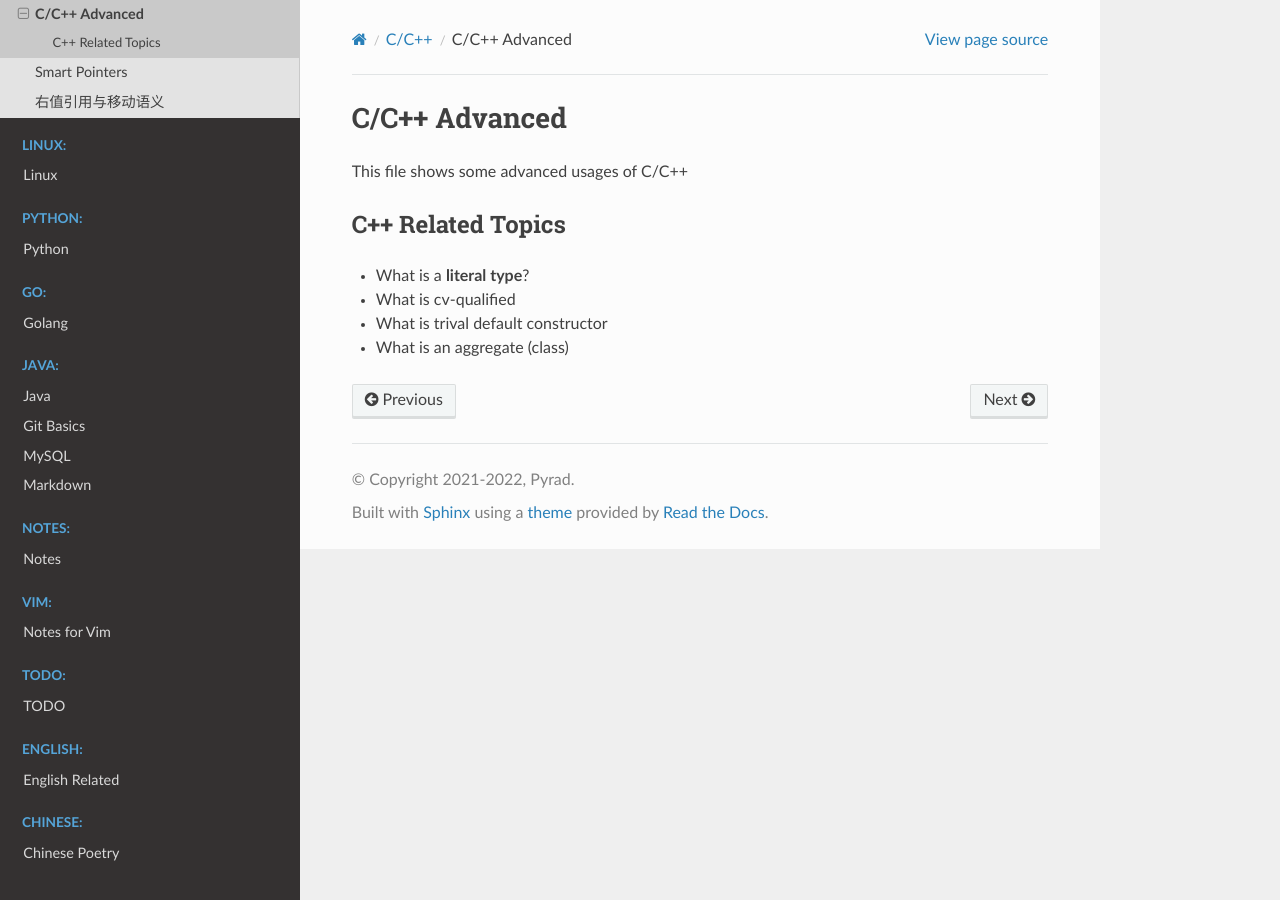
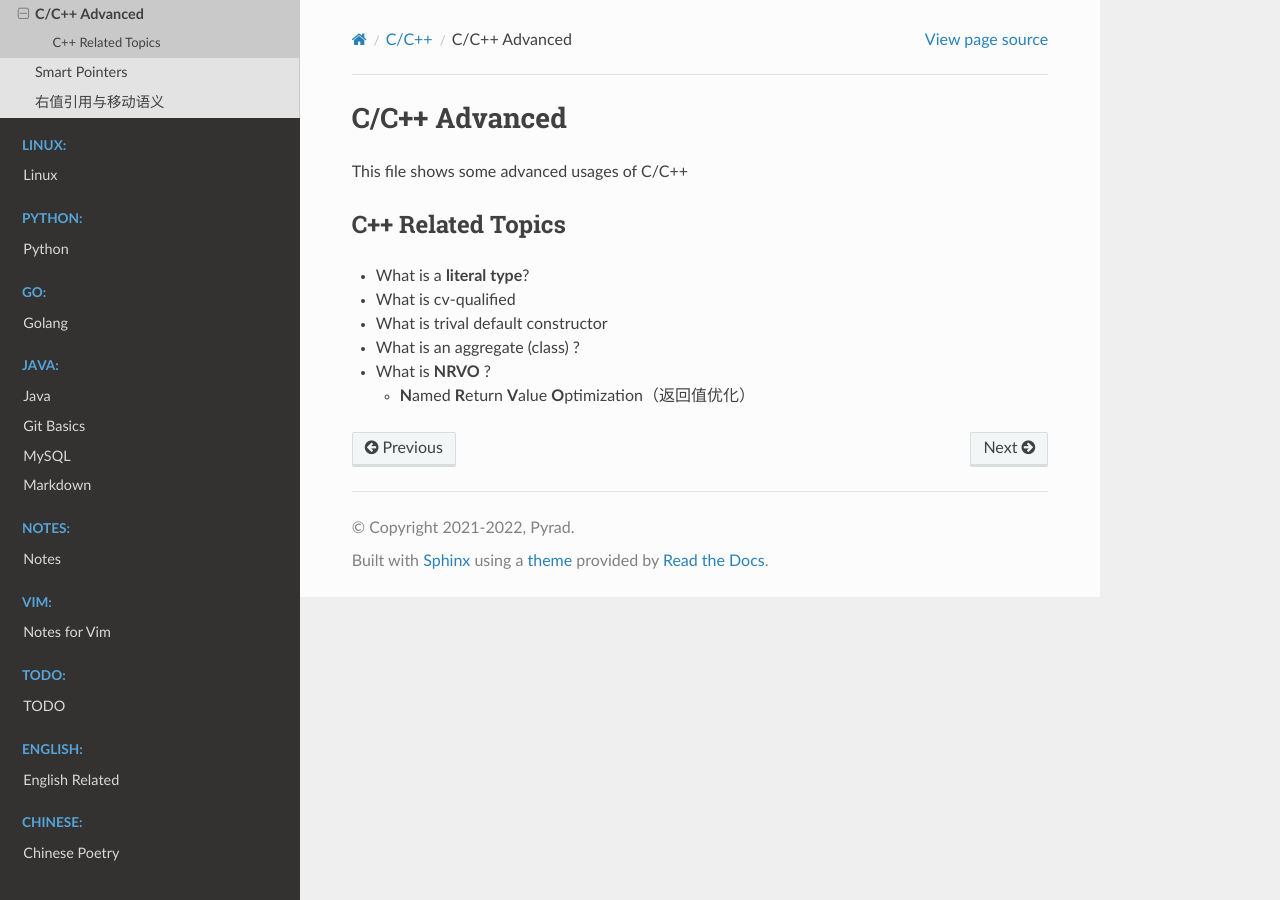
Before and after one commit to Pyrad/pyradnotes, a Sphinx documentation site: the page built from source/CPP/CppAdvanced.md, in a window 1280 px wide. Built offline with Sphinx 7.4.7 and the Read the Docs theme 2.0.0, drawn with Linux system fonts in a browser that asks for light colours.

Commit message:
What is NRVO
Named Return Value Optimization

```diff
--- a/source/CPP/CppAdvanced.md
+++ b/source/CPP/CppAdvanced.md
@@ -7,9 +7,8 @@ This file shows some advanced usages of C/C++
 ## C++ Related Topics
 
 - What is a **literal type**?
-
 - What is cv-qualified
-
 - What is trival default constructor
-
-- What is an aggregate (class)
+- What is an aggregate (class) ?
+- What is **NRVO** ?
+  - **N**amed **R**eturn **V**alue **O**ptimization（返回值优化）
```
